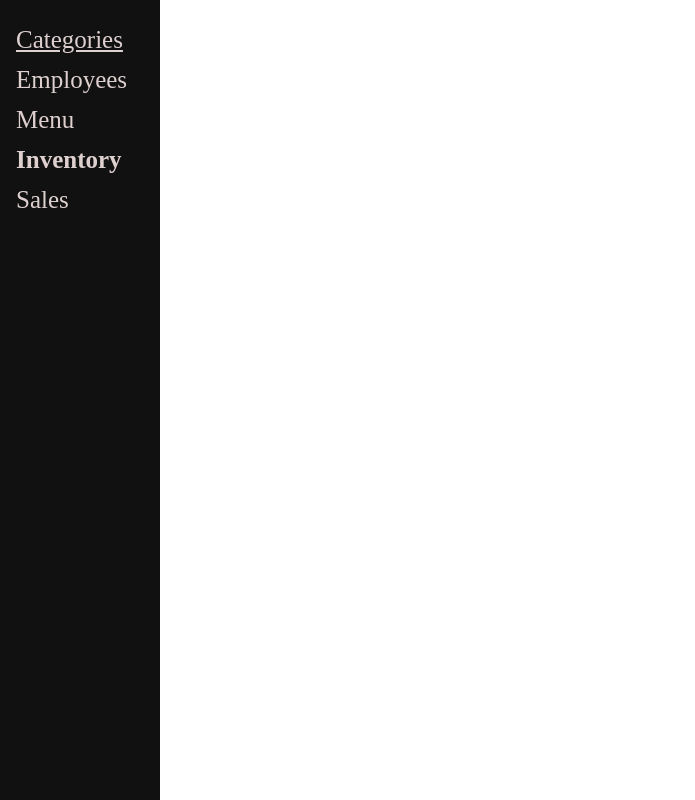
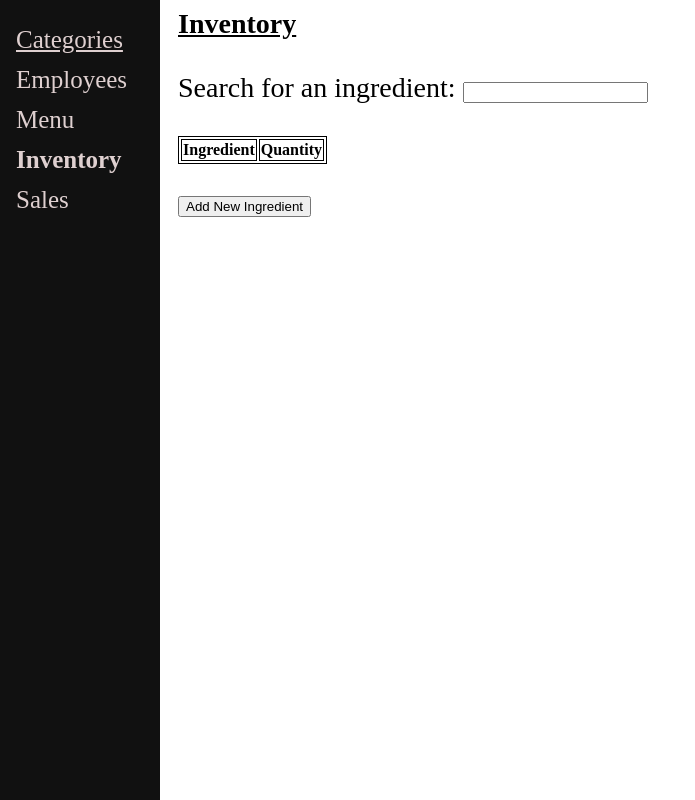
Before and after one commit to DanK2002/Senior-Project, a Django app: page /basic/inventory/ in a window 1280 px wide. Shown: the whole page, without its empty margins (0-695 px from the left). Run offline with Django 5.2, Linux system fonts and the light colour scheme; lists and menus that the app fills with data are empty.

Commit message:
Updated inventory.html with sections for its basic functions.

```diff
--- a/basic/templates/basic/inventory.html
+++ b/basic/templates/basic/inventory.html
@@ -36,8 +36,13 @@
       .sidenav {padding-top: 15px;}
       .sidenav a {font-size: 18px;}
     }
+
+    table, th, td {
+        border:1px solid black;
+    }
     </style>
-    </head>
+
+</head>
     <body>
 
     <div class="sidenav">
@@ -48,6 +53,22 @@
       <a href="../sales">Sales</a>
     </div>
 
-<h1>
-    Inventory
-</h1>
+    <div class="main">
+        <b><u> Inventory </u></b>
+
+        <br>
+        <br>
+
+        Search for an ingredient:
+        <input type="search" id="site-search" name="q" />
+
+        <br>
+        <br>
+        <table>
+            <th>Ingredient</th>
+            <th>Quantity</th>
+        </table>
+
+        <br>
+        <button type="button">Add New Ingredient</button>
+    </div>
```
